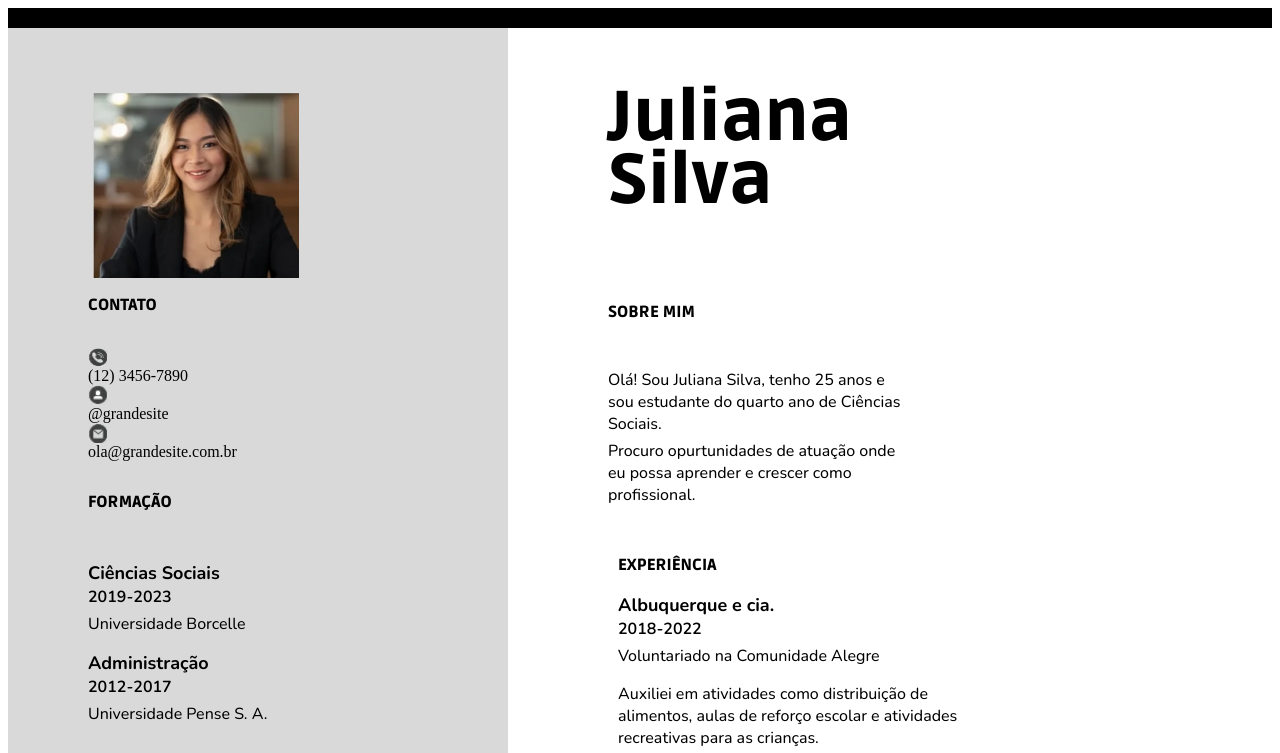
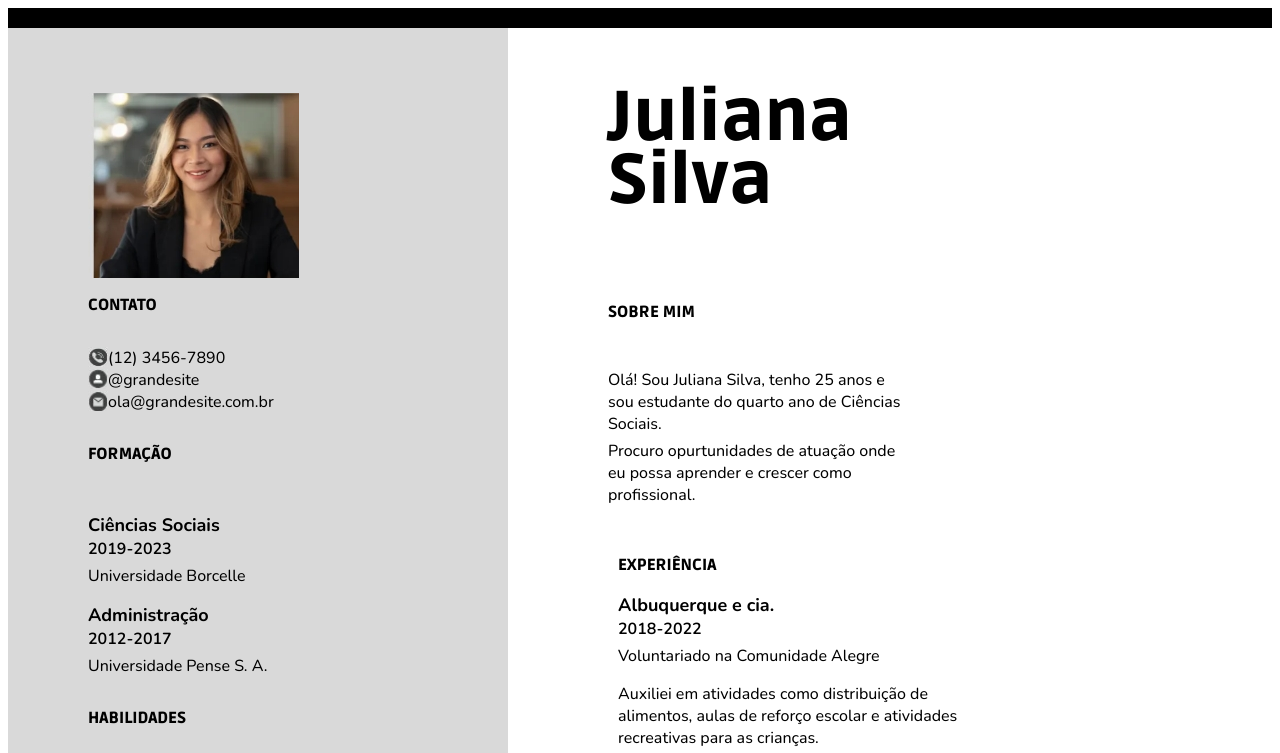
Before and after one commit to JoniEmann/Curr-culoExerc, a plain HTML site: page index.html in a window 1280 px wide. Shown: the top 753 px of the page. Drawn offline with nearby package versions, Linux system fonts and the light colour scheme.

Commit message:
AJUSTE FINAL

```diff
--- a/index.html
+++ b/index.html
@@ -22,10 +22,19 @@
             <h2> CONTATO </h2>
             <br>
             <div id="imagens">
-            <img src="telefone.jpeg" alt="" id="imagens" width="20" height="20">(12) 3456-7890</img>
-            <img src="instagram.jpeg" alt="" id="imagens" width="20" height="20">@grandesite</img>
-            <img src="e-mail.jpeg" alt="" id="imagens" width="20" height="20">ola@grandesite.com.br</img>
-            </div>
+                <div id="telef">
+                    <img src="telefone.jpeg" alt="" id="imagens" width="20" height="20"></img>
+                    <p id="tele">(12) 3456-7890</p>
+                </div>
+                <div id="insta">
+                    <img src="instagram.jpeg" alt="" id="imagens" width="20" height="20"></img>
+                    <p id="ista">@grandesite</p>
+                </div>
+                <div id="email">
+                    <img src="e-mail.jpeg" alt="" id="imagens" width="20" height="20"></img>
+                    <p id="mail">ola@grandesite.com.br</p>
+                </div>
+        </div>
             <br>
         </div>
 
--- a/style.css
+++ b/style.css
@@ -49,7 +49,6 @@ p {
     justify-content: left;
     width: 500px;
     height: 1180px;
-    display: flexbox;
 }
 
 #asiatica {
@@ -62,18 +61,43 @@ p {
 }
 
 #imagens {
-    display: flex;
-    flex-direction: column;
-    align-items: flex-start;
+    text-align: left;
+    margin: 0;
+    padding: 0;
 }
 
-#infos {
-    margin-left: 30px;
+#telef {
     display: flex;
-    flex-direction: column;
-    justify-content: space-between;
+    margin: 0;
+    padding: 0;
 }
 
+#email {
+    display: flex;
+    margin: 0;
+    padding: 0;
+}
+
+#insta {
+    display: flex;
+    margin: 0;
+    padding: 0;
+}
+
+#tele {
+    margin: 0;
+    padding: 0;
+}
+
+#mail {
+    margin: 0;
+    padding: 0;
+}
+
+#ista {
+    margin: 0;
+    padding: 0;
+}
 
 #formacao {
     margin-left: 80px;
```
